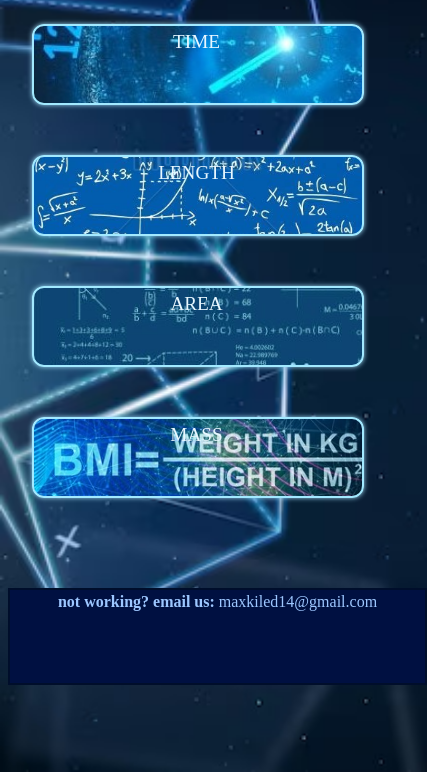
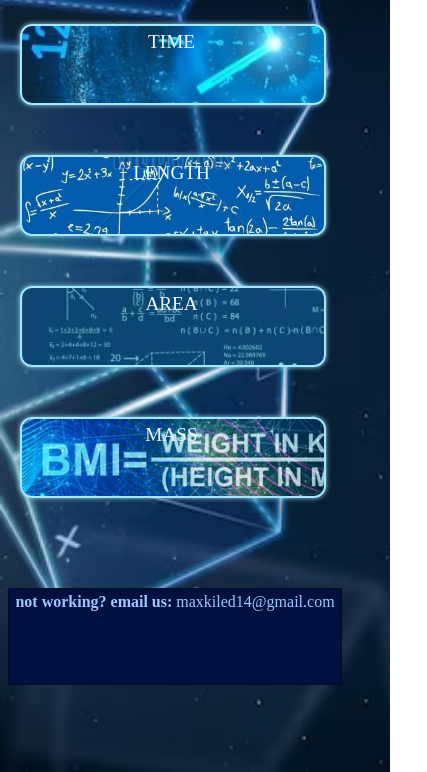
Before and after one commit to Tsotneeee/mk_uc, a plain HTML site: page index.html in a window 390 px wide. Shown: the part 72-844 px from the top of the page, 427 px wide, since content can reach past the window. Drawn offline with Linux system fonts and the light colour scheme.

Commit message:
samifinal commit

```diff
--- a/style.css
+++ b/style.css
@@ -69,14 +69,13 @@ footer {
         display: flex;
         flex-direction: column;
         align-content: left;
-        width: 340px;
-        margin-left: 20px;
+        width: 330px;
+        margin-left: 0px;
     }
     .links {
-
-        width: 95%;
+        width: 90%;
     }
     footer {
-        width: 415px;
+        width: 330px;
     }
 }
```
